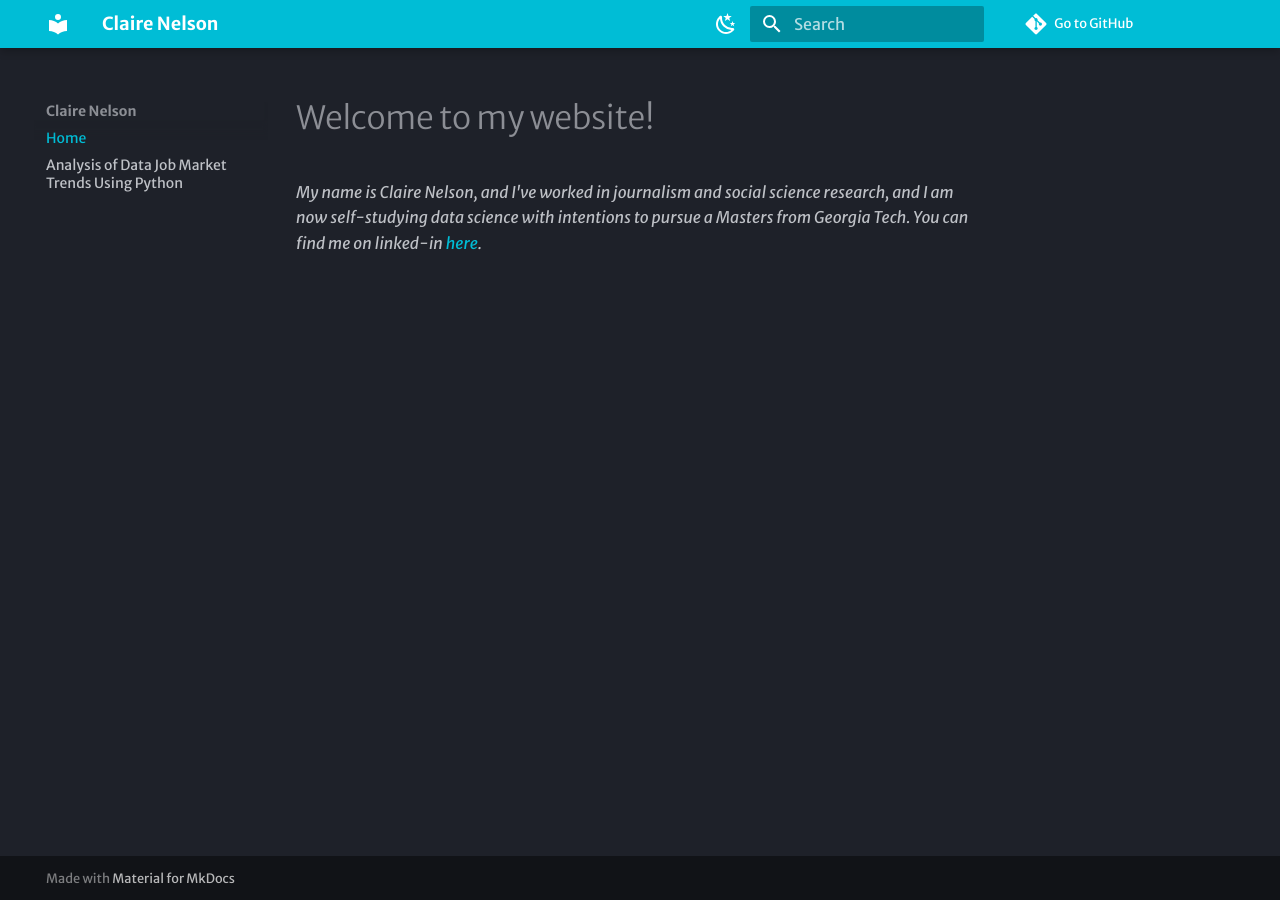
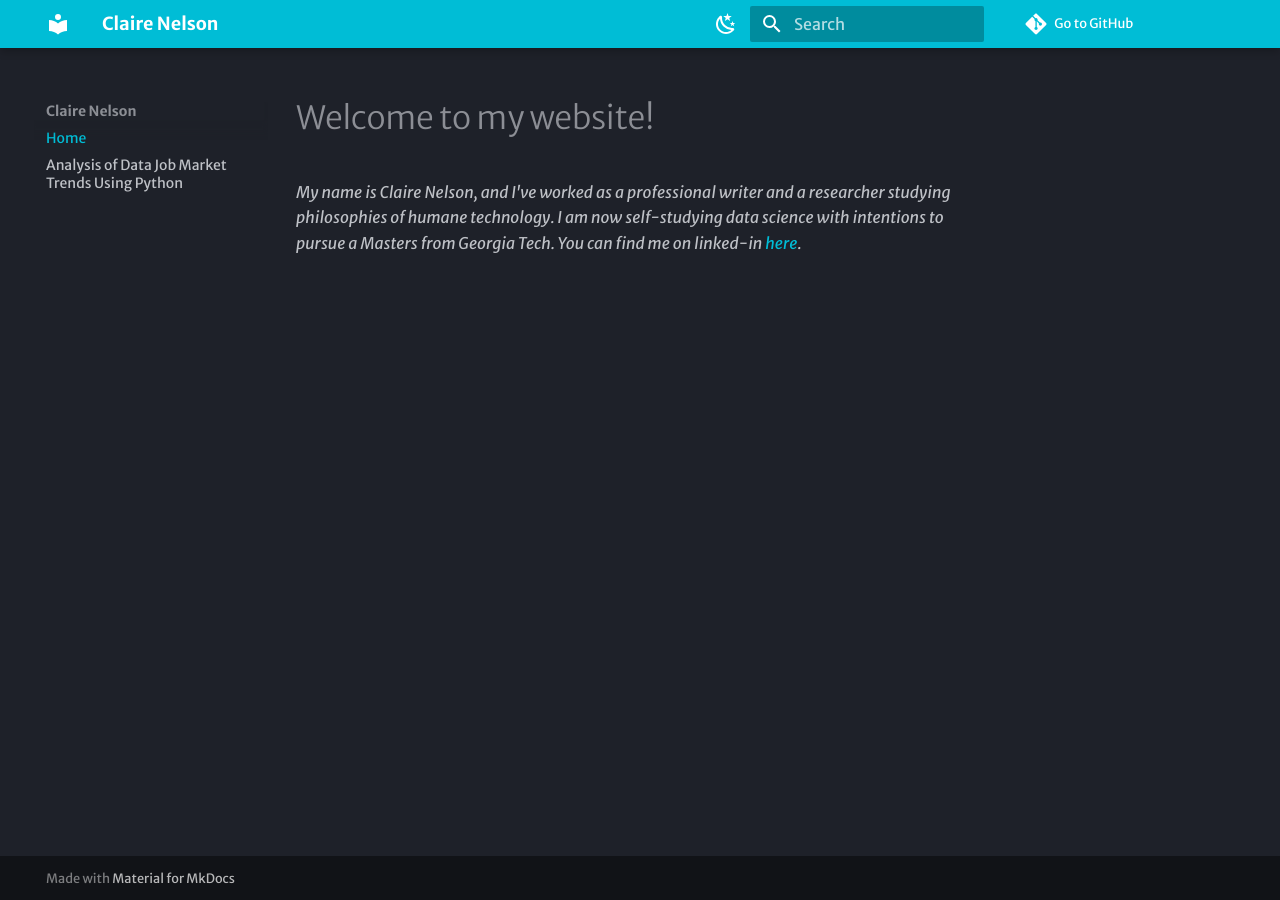
Before and after one commit to claire-nel/clairenelson, an MkDocs documentation site: the page built from docs/index.md, in a window 1280 px wide. Built offline with MkDocs 1.6.1 and Material for MkDocs 9.7.7, drawn with Linux system fonts in a browser that asks for light colours; comment, search, counter and statistics services are not loaded.

Commit message:
editted index

```diff
--- a/docs/index.md
+++ b/docs/index.md
@@ -1,3 +1,3 @@
 # Welcome to my website!
 
-*My name is Claire Nelson, and I've worked in journalism and social science research, and I am now self-studying data science with intentions to pursue a Masters from Georgia Tech. You can find me on linked-in [here](http://www.linkedin.com/in/clairenels).*
+*My name is Claire Nelson, and I've worked as a professional writer and a researcher studying philosophies of humane technology. I am now self-studying data science with intentions to pursue a Masters from Georgia Tech. You can find me on linked-in [here](http://www.linkedin.com/in/clairenels).*
```
